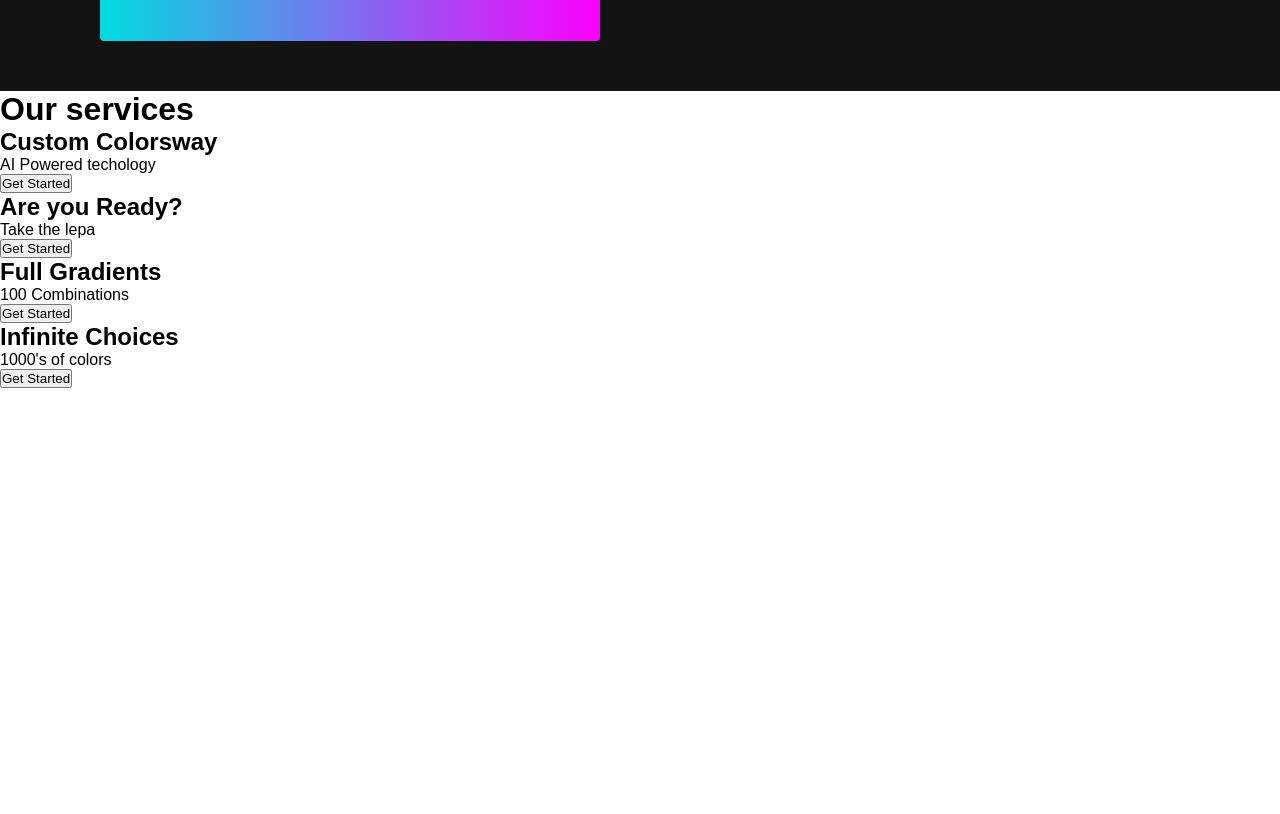
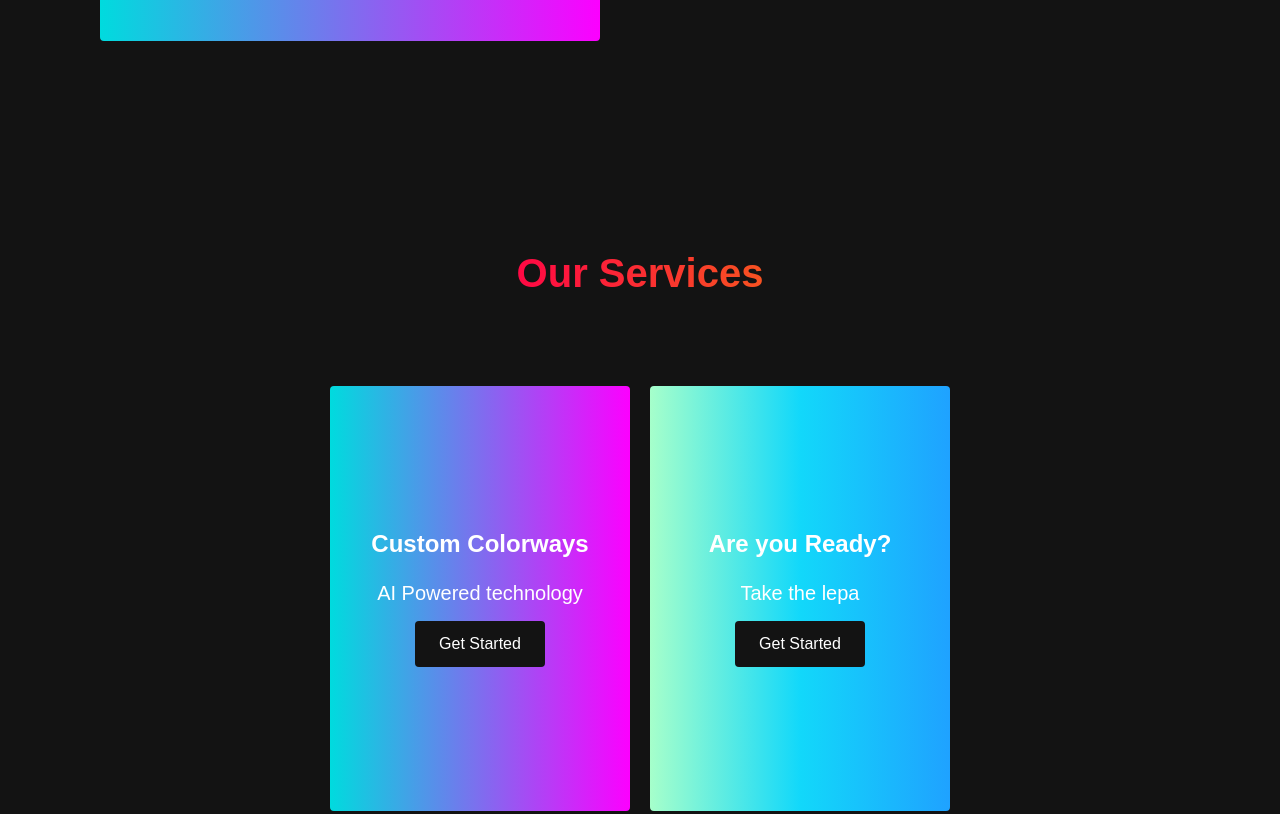
Before and after one commit to Robertosousa86/smooth-scrolling-website, a plain HTML site: page index.html in a window 1280 px wide. Shown: the part 1362-2176 px from the top of the page. Before the commit the page ends 1750 px from the top, so only its background shows below. Drawn offline with Linux system fonts and the light colour scheme.

Commit message:
Styling services section

```diff
--- a/index.html
+++ b/index.html
@@ -62,21 +62,23 @@
 
   <!-- Services Section -->
   <div class="services" id="services">
-    <h1>Our services</h1>
+    <h1>Our Services</h1>
     <div class="services__wrapper">
       <div class="services__card">
-        <h2>Custom Colorsway</h2>
-        <p>AI Powered techology</p>
+        <h2>Custom Colorways</h2>
+        <p>AI Powered technology</p>
         <div class="services__btn"><button>Get Started</button></div>
       </div>
       <div class="services__card">
         <h2>Are you Ready?</h2>
         <p>Take the lepa</p>
         <div class="services__btn"><button>Get Started</button></div>
+      </div>
       <div class="services__card">
         <h2>Full Gradients</h2>
         <p>100 Combinations</p>
         <div class="services__btn"><button>Get Started</button></div>
+      </div>
       <div class="services__card">
         <h2>Infinite Choices</h2>
         <p>1000's of colors</p>
--- a/style.css
+++ b/style.css
@@ -470,3 +470,119 @@
     margin: 2.5rem 0;
   }
 }
+
+/* Service section */
+.services {
+  background: #131313;
+  display: flex;
+  flex-direction: column;
+  justify-content: center;
+  align-items: center;
+  height: 100%;
+  padding: 10rem 0;
+}
+
+.services h1 {
+  background-color: #ff8177;
+  background-image: linear-gradient(to right, #ff0844 0%, #f75221 100%);
+  background-size: 100%;
+  -webkit-background-clip: text;
+  -moz-background-clip: text;
+  -webkit-text-fill-color: transparent;
+  -moz-text-fill-color: transparent;
+  margin-bottom: 5rem;
+  font-size: 2.5rem;
+}
+
+.services__wrapper {
+  display: grid;
+  grid-template-columns: 1fr 1fr 1fr 1fr;
+  grid-template-rows: 1fr;
+}
+
+.services__card {
+  margin: 10px;
+  height: 425px;
+  width: 300px;
+  border-radius: 4px;
+  display: flex;
+  flex-direction: column;
+  justify-content: center;
+  color: #fff;
+  background-image: linear-gradient(to right, #00dbde 0%, #fc00ff 100%);
+  transition: 0.3s ease-in;
+}
+
+.services__card:nth-child(2) {
+  background: #1fa2ff; /* fallback for old browsers */
+  background: -webkit-linear-gradient(
+    to right,
+    #a6ffcb,
+    #12d8fa,
+    #1fa2ff
+  ); /* Chrome 10-25, Safari 5.1-6 */
+  background: linear-gradient(
+    to right,
+    #a6ffcb,
+    #12d8fa,
+    #1fa2ff
+  ); /* W3C, IE 10+/ Edge, Firefox 16+, Chrome 26+, Opera 12+, Safari 7+ */
+}
+
+.services__card:nth-child(3) {
+  background: -webkit-linear-gradient(
+    -225deg,
+    #231557 0%,
+    #44107a 29%,
+    #ff1361 67%,
+    #fff800 100%
+  );
+}
+
+.services__card h2 {
+  text-align: center;
+}
+
+.services__card p {
+  text-align: center;
+  margin-top: 24px;
+  font-size: 20px;
+}
+
+.services__btn {
+  display: flex;
+  justify-content: center;
+  margin-top: 16px;
+}
+
+.services__card button {
+  color: #fff;
+  padding: 14px 24px;
+  border: none;
+  outline: none;
+  border-radius: 4px;
+  background: #131313;
+  font-size: 1rem;
+}
+
+.services__card button:hover {
+  cursor: pointer;
+}
+
+.services__card:hover {
+  transform: scale(1.075);
+  transition: 0.3s ease-in;
+  /* cursor: pointer; */
+}
+
+@media screen and (max-width: 1300px) {
+  .services__wrapper {
+    grid-template-columns: 1fr 1fr;
+  }
+}
+
+@media screen and (max-width: 768px) {
+  .services__wrapper {
+    grid-template-columns: 1fr;
+  }
+}
```
Lines whose indentation alone changed are shown as unchanged.
